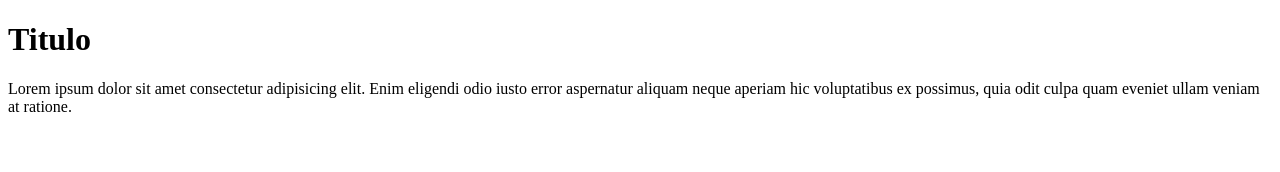
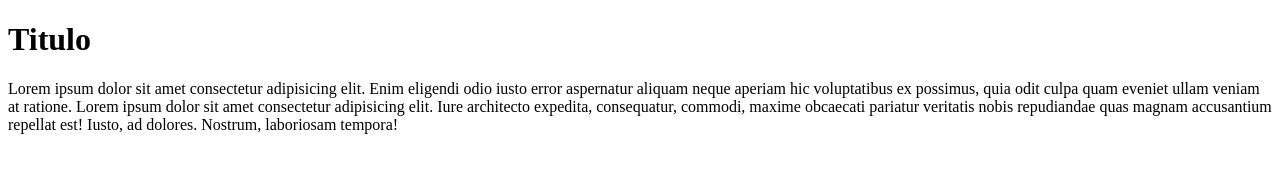
Before and after one commit to MarceloGiacome/Meus_Projetos, a plain HTML site: page Exemplo/index.html in a window 1280 px wide. Drawn offline with Linux system fonts and the light colour scheme.

Commit message:
Update index.html

```diff
--- a/Exemplo/index.html
+++ b/Exemplo/index.html
@@ -8,6 +8,6 @@
 </head>
 <body>
     <h1>Titulo</h1>
-    <p>Lorem ipsum dolor sit amet consectetur adipisicing elit. Enim eligendi odio iusto error aspernatur aliquam neque aperiam hic voluptatibus ex possimus, quia odit culpa quam eveniet ullam veniam at ratione.</p>
+    <p>Lorem ipsum dolor sit amet consectetur adipisicing elit. Enim eligendi odio iusto error aspernatur aliquam neque aperiam hic voluptatibus ex possimus, quia odit culpa quam eveniet ullam veniam at ratione. Lorem ipsum dolor sit amet consectetur adipisicing elit. Iure architecto expedita, consequatur, commodi, maxime obcaecati pariatur veritatis nobis repudiandae quas magnam accusantium repellat est! Iusto, ad dolores. Nostrum, laboriosam tempora!</p>
 </body>
 </html>
```
